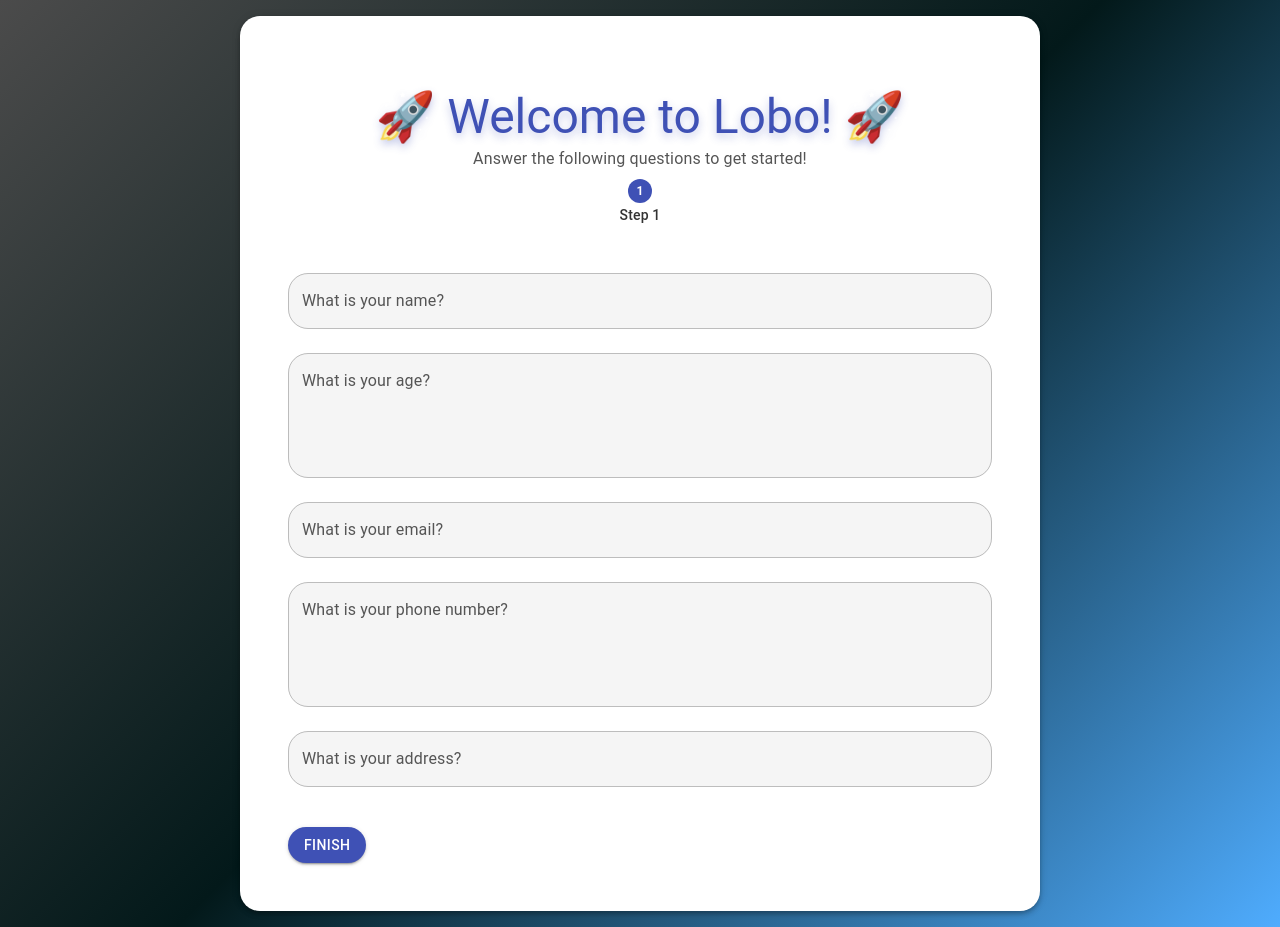
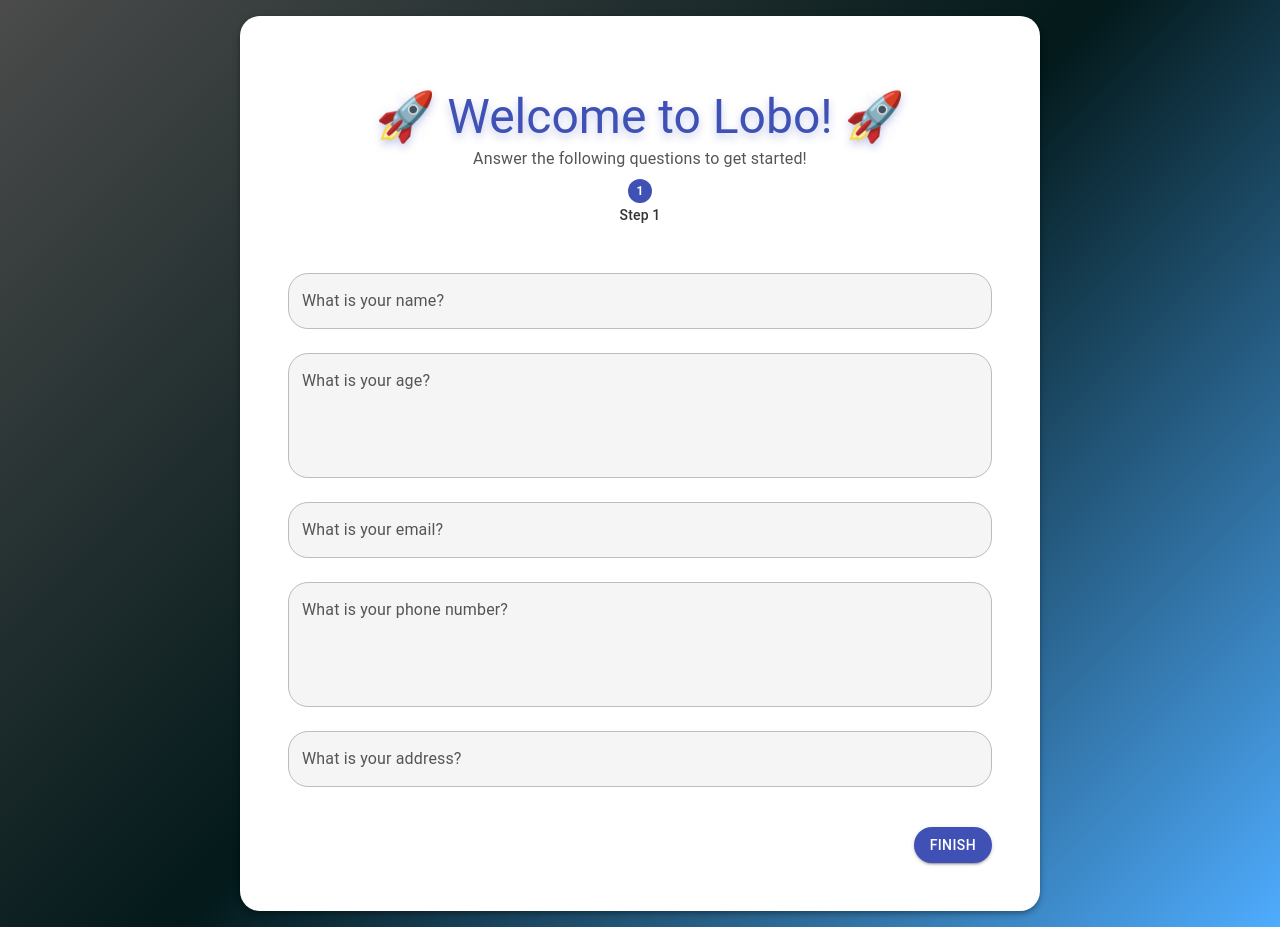
Before and after one commit to SamLopC/my-threejs-ai-orb, a React (Create React App) app: page / in a window 1280 px wide. Built offline with nearby package versions, Linux system fonts and the light colour scheme.

Commit message:
finish to the right

```diff
--- a/src/styles/global.css
+++ b/src/styles/global.css
@@ -257,6 +257,8 @@
 /* Action buttons */
 .step-form-actions {
   margin-top: 32px;
+  display: flex;
+  justify-content: flex-end;
 }
 
 .back-button {
```
